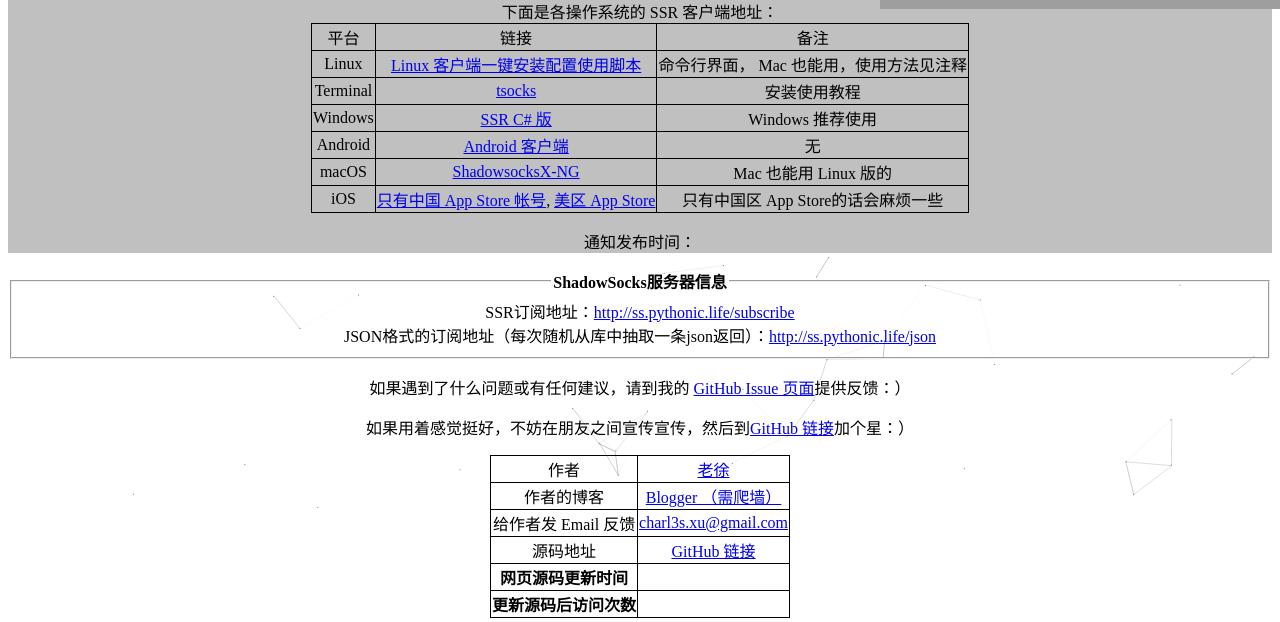
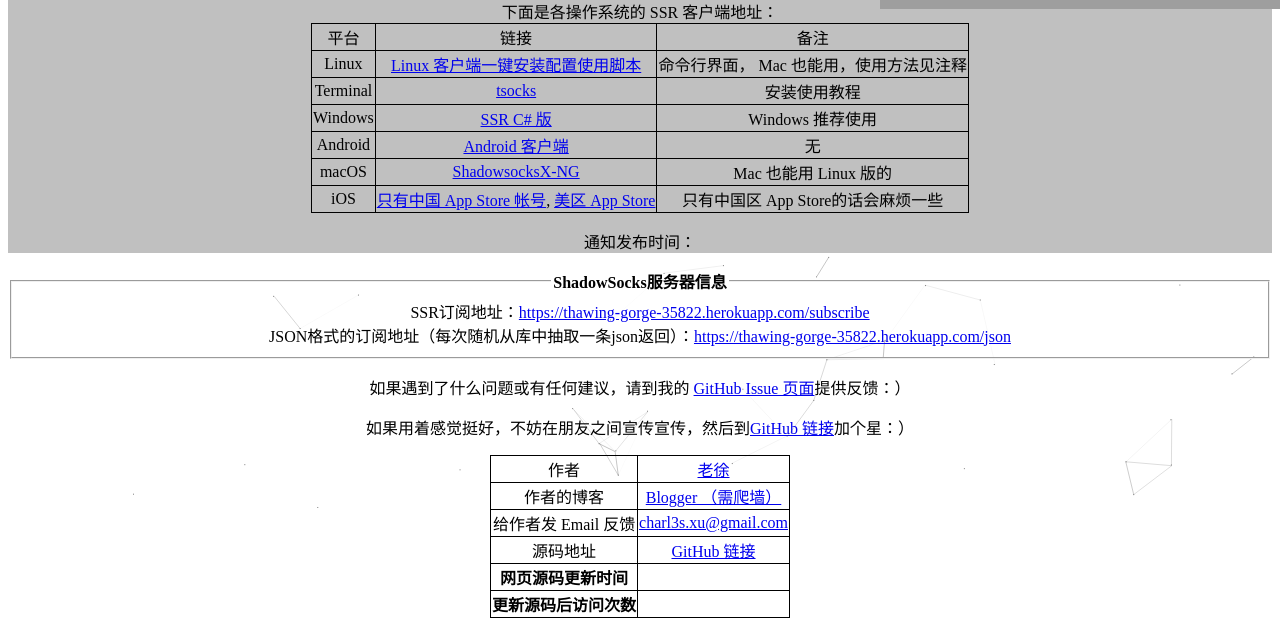
Before and after one commit to the0demiurge/ShadowSocksShare, a Flask app: template app/templates/index.html in a window 1280 px wide. Shown: the part 291-913 px from the top of the page. Run offline with Flask 2, Linux system fonts and the light colour scheme; the template is opened without the code that fills it, so the values that code supplies are empty; grey boxes are pictures that could not be loaded.

Commit message:
修改了url链接

```diff
--- a/app/templates/index.html
+++ b/app/templates/index.html
@@ -95,8 +95,8 @@
       {% endfor %}
     </p>
   {% endfor %}
-  SSR订阅地址：<a href="/subscribe">http://ss.pythonic.life/subscribe</a><br>
-  JSON格式的订阅地址（每次随机从库中抽取一条json返回）：<a href="/json">http://ss.pythonic.life/json</a>
+  SSR订阅地址：<a href="/subscribe">https://thawing-gorge-35822.herokuapp.com/subscribe</a><br>
+  JSON格式的订阅地址（每次随机从库中抽取一条json返回）：<a href="/json">https://thawing-gorge-35822.herokuapp.com/json</a>
 </fieldset>
 
 
```
Also changed, not shown: README.md.
